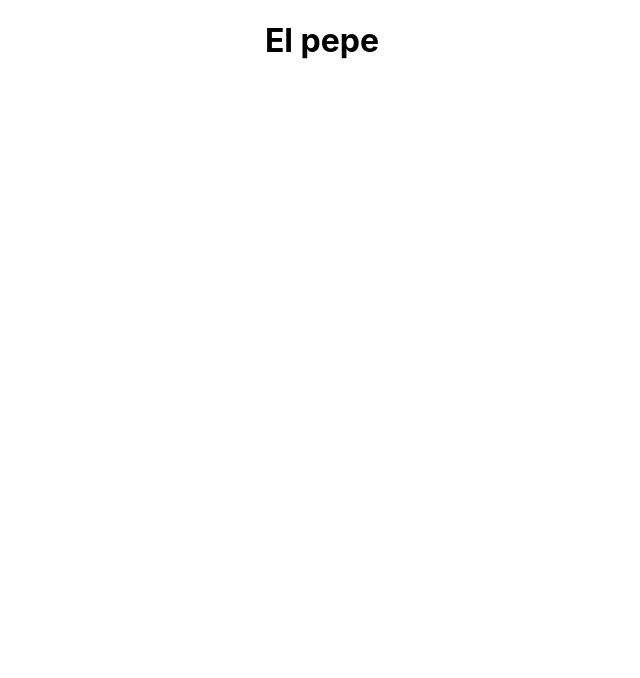
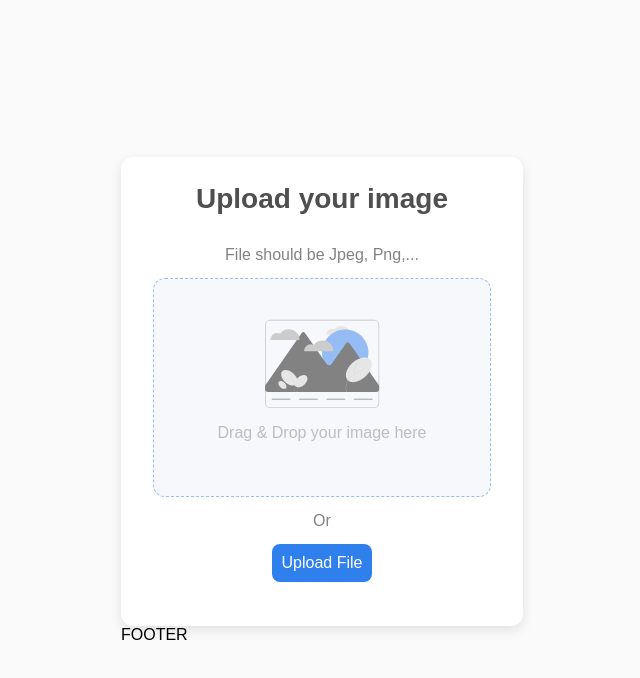
Before and after one commit to AllanGame/image-uploader, a React (Create React App) app: page / in a window 1280 px wide. Shown: the top 678 px of the page, without its empty margins (318-958 px from the left). Built offline with nearby package versions, Linux system fonts and the light colour scheme.

Commit message:
Add default layout v2

```diff
--- a/src/App.css
+++ b/src/App.css
@@ -1,3 +1,38 @@
 .App {
   text-align: center;
 }
+
+.App-logo {
+  height: 40vmin;
+  pointer-events: none;
+}
+
+@media (prefers-reduced-motion: no-preference) {
+  .App-logo {
+    animation: App-logo-spin infinite 20s linear;
+  }
+}
+
+.App-header {
+  background-color: #282c34;
+  min-height: 100vh;
+  display: flex;
+  flex-direction: column;
+  align-items: center;
+  justify-content: center;
+  font-size: calc(10px + 2vmin);
+  color: white;
+}
+
+.App-link {
+  color: #61dafb;
+}
+
+@keyframes App-logo-spin {
+  from {
+    transform: rotate(0deg);
+  }
+  to {
+    transform: rotate(360deg);
+  }
+}
--- a/src/App.js
+++ b/src/App.js
@@ -1,11 +1,13 @@
 import './App.css';
+import Uploader from './components/uploader.component';
+import Layout from "./components/layout";
 
 function App() {
-  return (
-    <div className="App">
-      <h1>El pepe</h1>
-    </div>
-  );
+    return (
+        <Layout>
+            <Uploader/>
+        </Layout>
+    );
 }
 
 export default App;
--- a/src/index.css
+++ b/src/index.css
@@ -1,13 +1,29 @@
 body {
   margin: 0;
-  font-family: -apple-system, BlinkMacSystemFont, 'Segoe UI', 'Roboto', 'Oxygen',
-    'Ubuntu', 'Cantarell', 'Fira Sans', 'Droid Sans', 'Helvetica Neue',
-    sans-serif;
+  width: 100vw;
+  height: 100vh;
+  font-family: Poppins, sans-serif;
   -webkit-font-smoothing: antialiased;
   -moz-osx-font-smoothing: grayscale;
+  background: #FAFAFB;
+  display: flex;
+  justify-content: center;
+  align-items: center;
 }
 
-code {
-  font-family: source-code-pro, Menlo, Monaco, Consolas, 'Courier New',
-    monospace;
+h1 {
+  font-style: normal;
+  font-size: 28px;
+  line-height: 27px;
+
+  color: #4F4F4F;
 }
+
+p {
+  font-family: Poppins, sans-serif;
+  font-style: normal;
+  font-size: 16px;
+  line-height: 15px;
+
+  color: #828282;
+}
```
